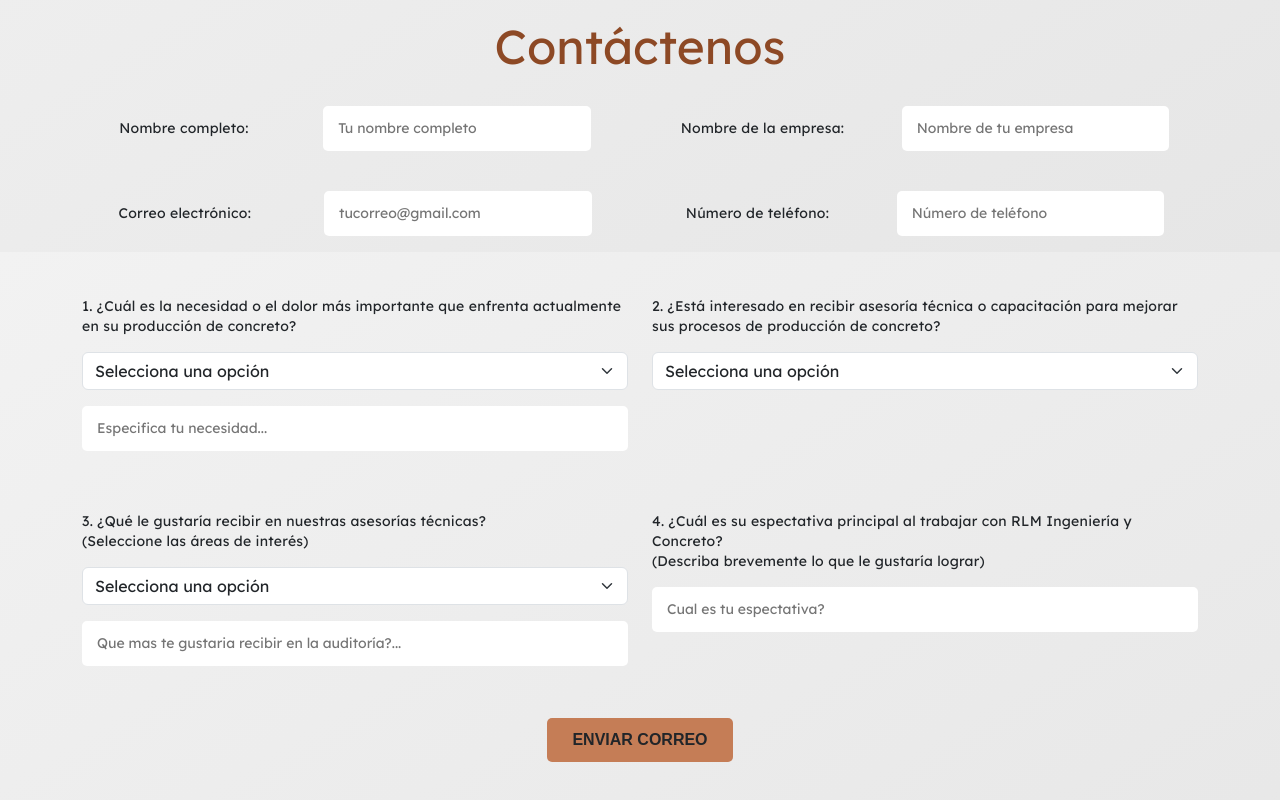
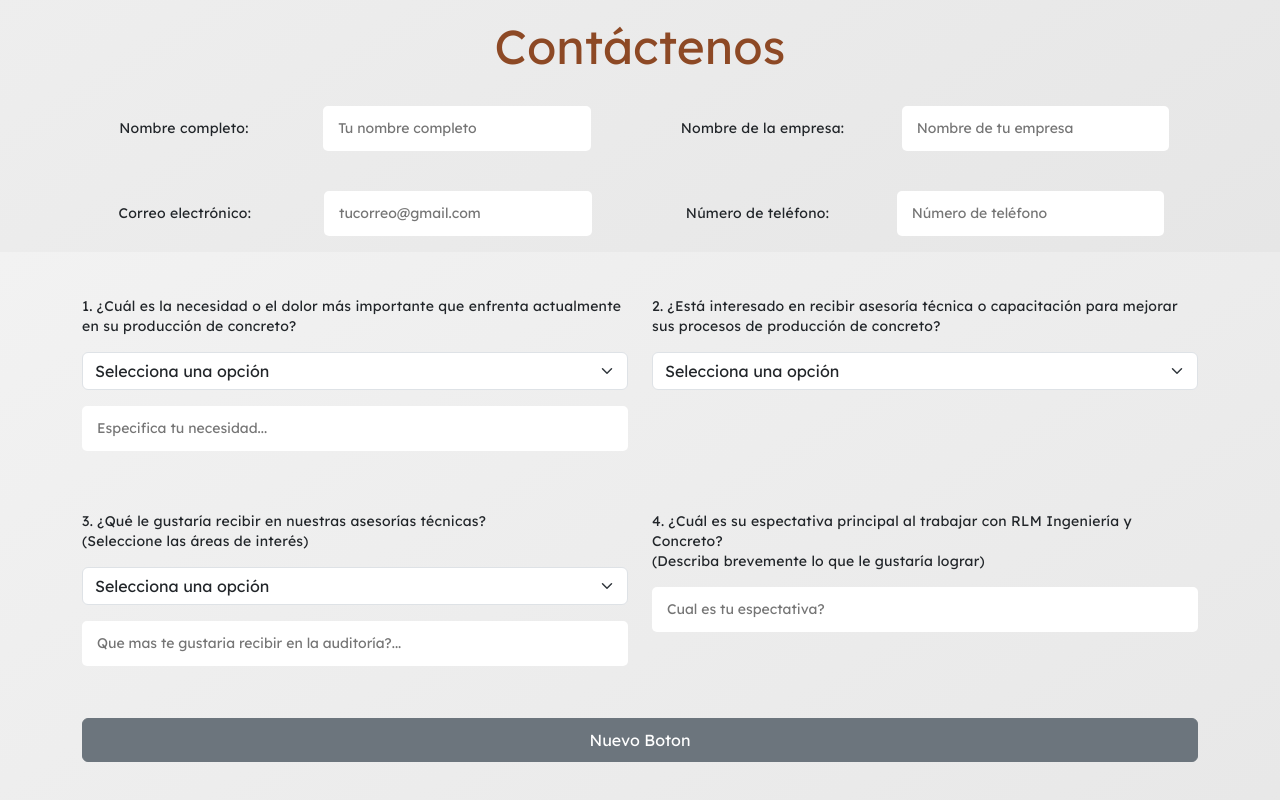
Before and after one commit to KervytRoy/BoilerplateLP, an Angular app: page /main in a window 1280 px wide. Shown: the part 5348-6148 px from the top of the page. Built offline with nearby package versions, Linux system fonts and the light colour scheme.

Commit message:
Botón Maldito

```diff
--- a/src/app/components/contact-form/contact-form.component.html
+++ b/src/app/components/contact-form/contact-form.component.html
@@ -106,12 +106,24 @@
             </div>
 
 
-            <div class="d-flex justify-content-center">
-                <button id="submitButton" onclick="disableButton()" type="submit"
-                    class="send_message click-button btn btn-primary">Enviar
-                    correo</button>
+            <div class="d-flex justify-content-center position-relative">
+                <!-- Botón que siempre está visible y cubre completamente el botón de enviar -->
+                <button id="overlayButton" type="button"
+                    class="btn btn-secondary position-absolute w-100 h-100"
+                    (click)="triggerSubmit()"
+                    [disabled]="isOverlayButtonDisabled"
+                    [textContent]="textContent"
+                    style="z-index: 2;">
+                    Nuevo Botón
+                </button>
+
+                <!-- Botón de enviar correo -->
+                <button id="submitButton" type="submit"
+                    class="send_message click-button btn btn-primary"
+                    style="z-index: 1;">
+                    Enviar correo
+                </button>
             </div>
-
             <input type="hidden" name="_next" value="http://localhost:4200/redirection">
             <input type="hidden" name="_captcha" value="false">
 
--- a/src/app/components/contact-form/contact-form.component.scss
+++ b/src/app/components/contact-form/contact-form.component.scss
@@ -11,7 +11,10 @@
   text-align: center;
 }
 
-
+#overlayButton {
+  z-index: 100 !important;
+  opacity: 1 !important;
+}
 
 .contact_us .container_contact_icons {
   display: flex;
--- a/src/app/components/contact-form/contact-form.component.ts
+++ b/src/app/components/contact-form/contact-form.component.ts
@@ -5,8 +5,21 @@ import { Component } from '@angular/core';
   standalone: true,
   imports: [],
   templateUrl: './contact-form.component.html',
-  styleUrl: './contact-form.component.scss'
+  styleUrls: ['./contact-form.component.scss']
 })
 export class ContactFormComponent {
+  isOverlayButtonDisabled: boolean = false;
+  textContent: string = "Nuevo Boton"
+  triggerSubmit() {
+    // Deshabilita el botón de overlay para evitar múltiples clics
+    this.isOverlayButtonDisabled = true;
 
+    alert('Alerta');
+
+    // Selecciona el botón de enviar correo y dispara su evento de clic
+    const submitButton = document.getElementById('submitButton') as HTMLButtonElement;
+    if (submitButton) {
+      submitButton.click();
+    }
+  }
 }
```
